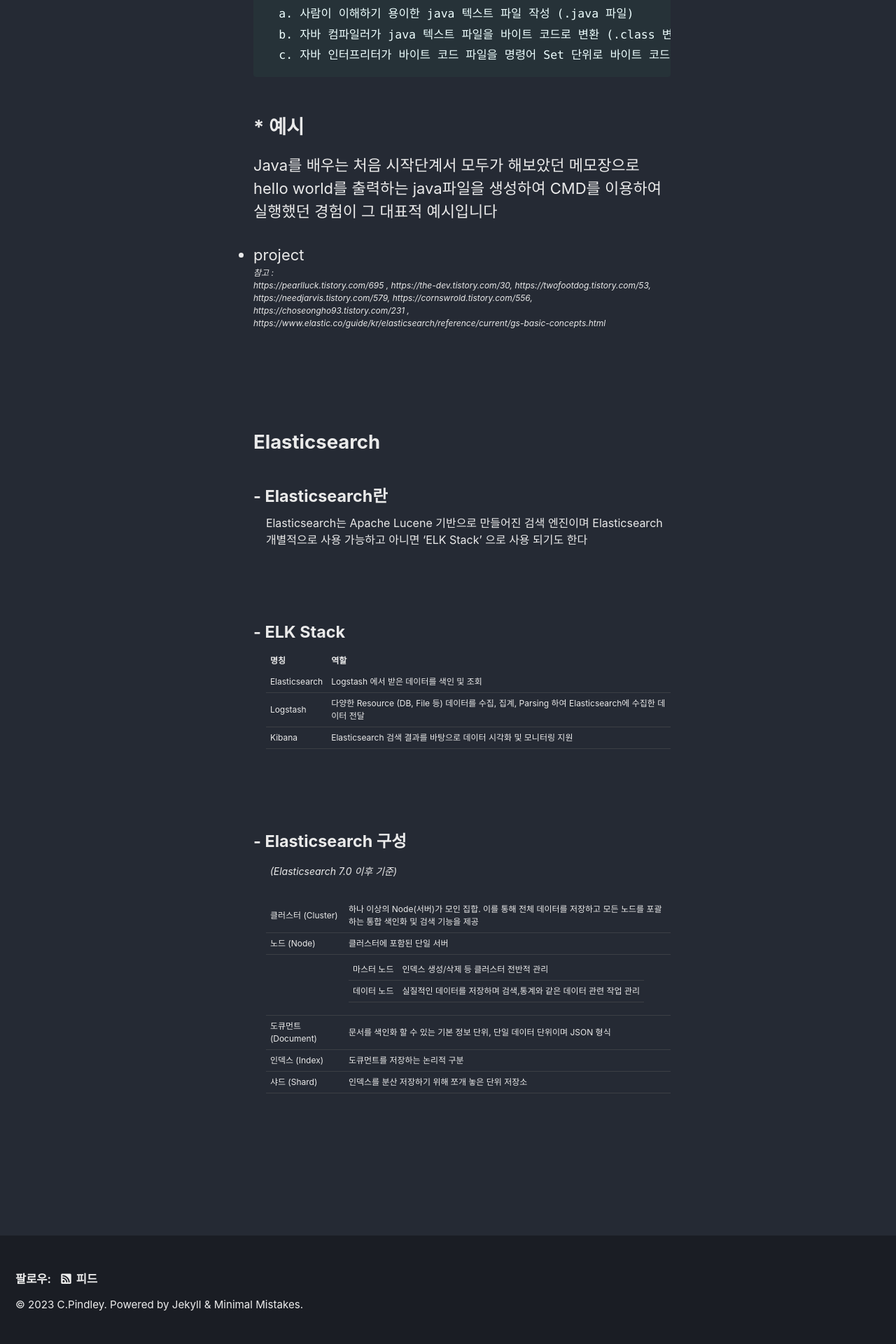
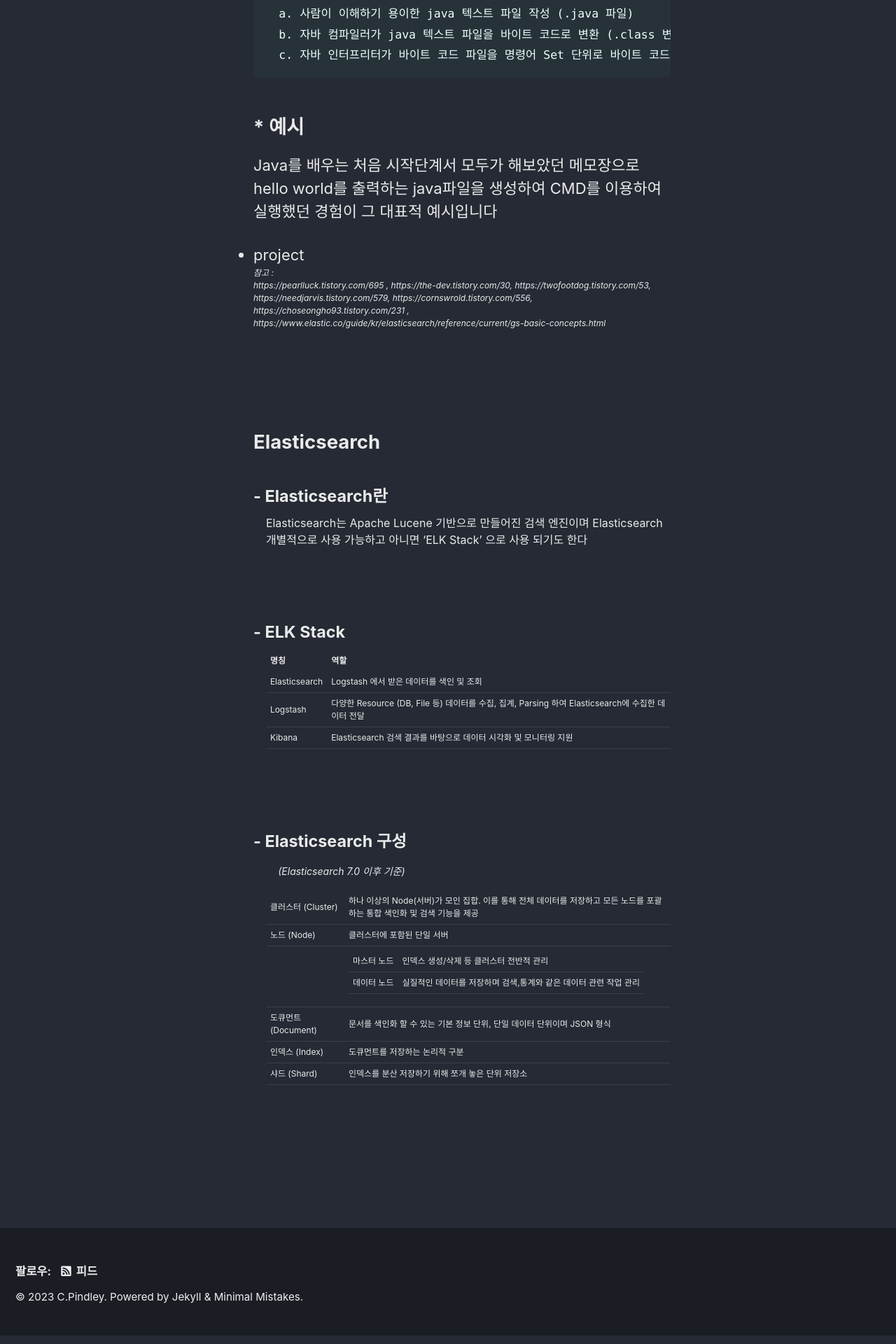
Before and after one commit to dmsgus6523/dmsgus6523.github.io, a Jekyll site: the page built from categories/categories.md, in a window 1280 px wide. Shown: the part 3502-5422 px from the top of the page at 70% size. Built offline with Jekyll 4.4.1, drawn with Linux system fonts in a browser that asks for light colours; cached includes are drawn as plain includes.

Commit message:
컴플릭트 작업

```diff
--- a/assets/css/post_contents.css
+++ b/assets/css/post_contents.css
@@ -11,10 +11,10 @@
 	padding-bottom:5%;
 	font-size: 14px;
 }
-.summary_text{
+.minimal_contents_box{
 	padding-top: 1%;
-	padding-left: 1%;
-	padding-bottom:5%;
+	padding-left: 3%;
+	padding-bottom:3%;
 	font-size: 14px;
 	font-style: italic;
 }
```
Also changed, not shown: _posts/프로젝트/2023-10-06-ElasticSearch.md (+1 -3 lines).
